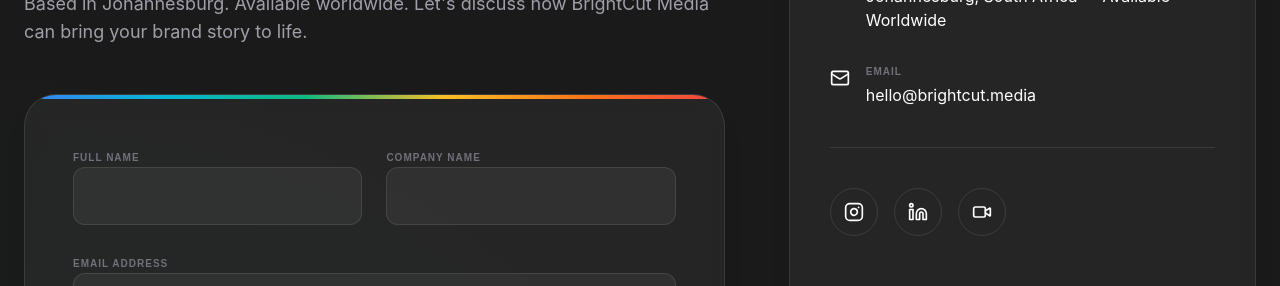
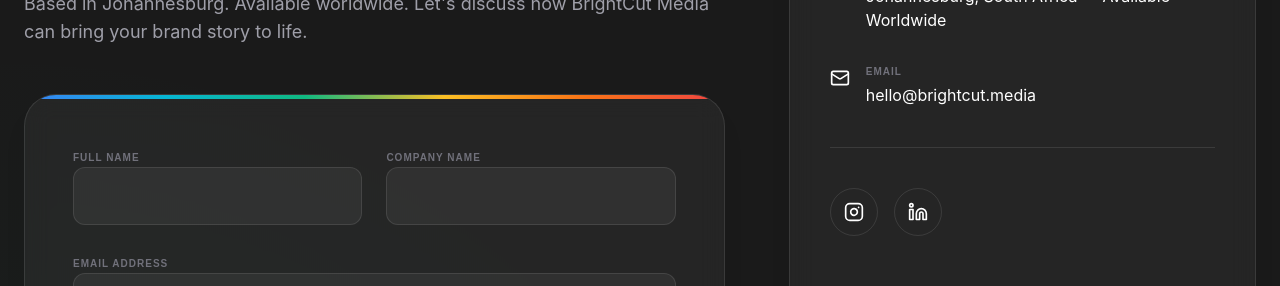
Before and after one commit to BrightCutMedia/BrightCut-Media-Website, a React (Vite) app: page / in a window 1280 px wide. Shown: the part 5503-5789 px from the top of the page. Built offline with nearby package versions, Linux system fonts and the light colour scheme.

Commit message:
fix(social-links): Add correct Instagram URL and remove placeholder
Updates the Instagram link in both the contact section and the footer to the correct URL. Also removes the unused `Video` icon import.

```diff
--- a/src/App.tsx
+++ b/src/App.tsx
@@ -4,7 +4,7 @@
   Menu, X, ArrowRight,
   Film, Scissors, Box, Zap,
   Hexagon, Layout, Instagram,
-  Linkedin, Video, MapPin,
+  Linkedin, MapPin,
   Mail, CheckCircle2
 } from 'lucide-react';
 
@@ -139,7 +139,7 @@
                 <a href="mailto:hello@brightcut.media" className="text-white hover:text-cyan-400 transition-colors">
                   <Mail size={24} />
                 </a>
-                <a href="#" className="text-white hover:text-cyan-400 transition-colors">
+                <a href="https://www.instagram.com/brightcut_media" target="_blank" rel="noopener noreferrer" className="text-white hover:text-cyan-400 transition-colors">
                   <Instagram size={24} />
                 </a>
                 <a href="https://www.linkedin.com/company/brightcut-media" target="_blank" rel="noopener noreferrer" className="text-white hover:text-cyan-400 transition-colors">
@@ -573,9 +573,8 @@
 
             <div className="flex gap-4">
               {[
-                { Icon: Instagram, href: "#" },
-                { Icon: Linkedin, href: "https://www.linkedin.com/company/brightcut-media" },
-                { Icon: Video, href: "#" }
+                { Icon: Instagram, href: "https://www.instagram.com/brightcut_media" },
+                { Icon: Linkedin, href: "https://www.linkedin.com/company/brightcut-media" }
               ].map((social, i) => (
                 <a
                   key={i}
```
